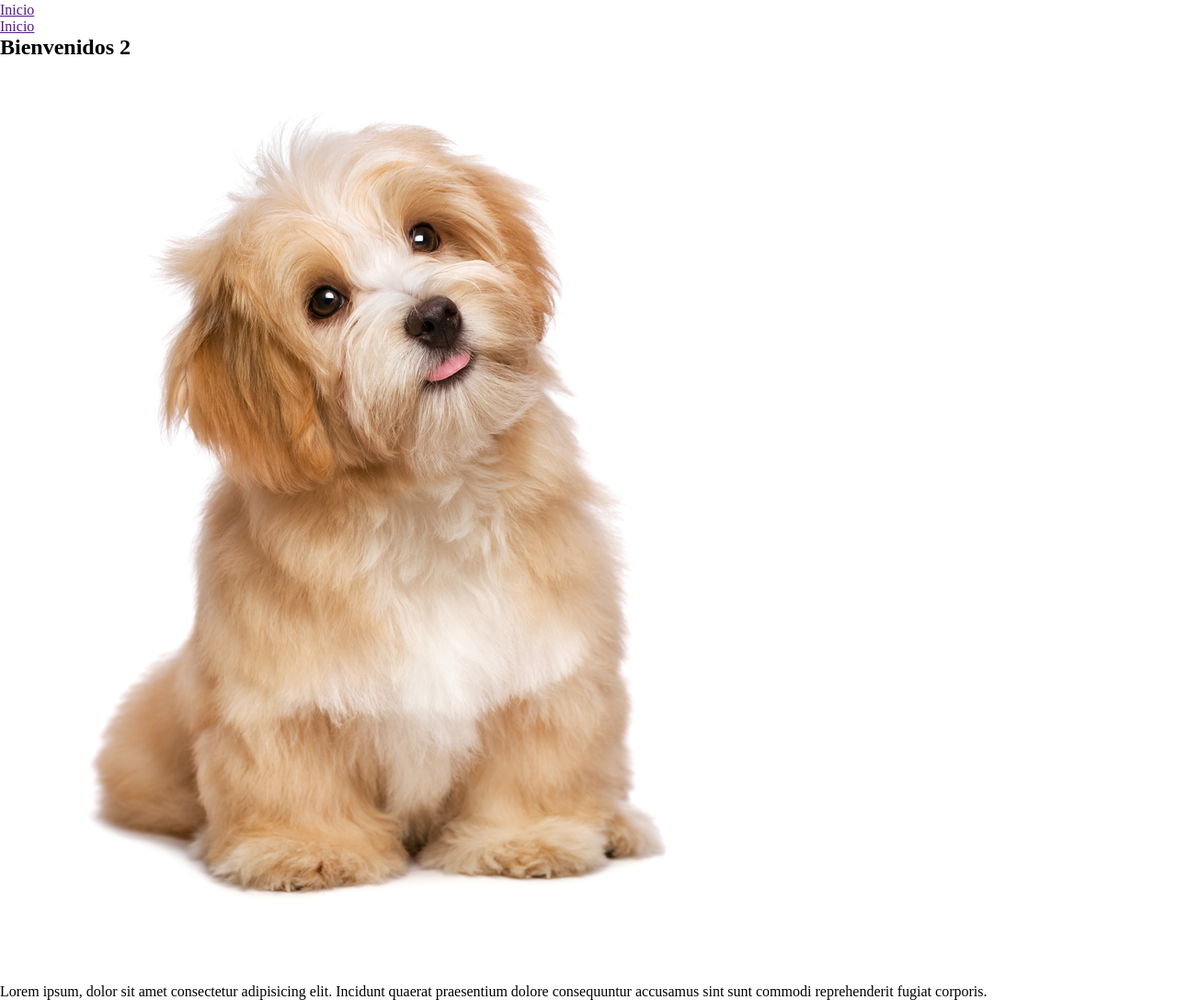
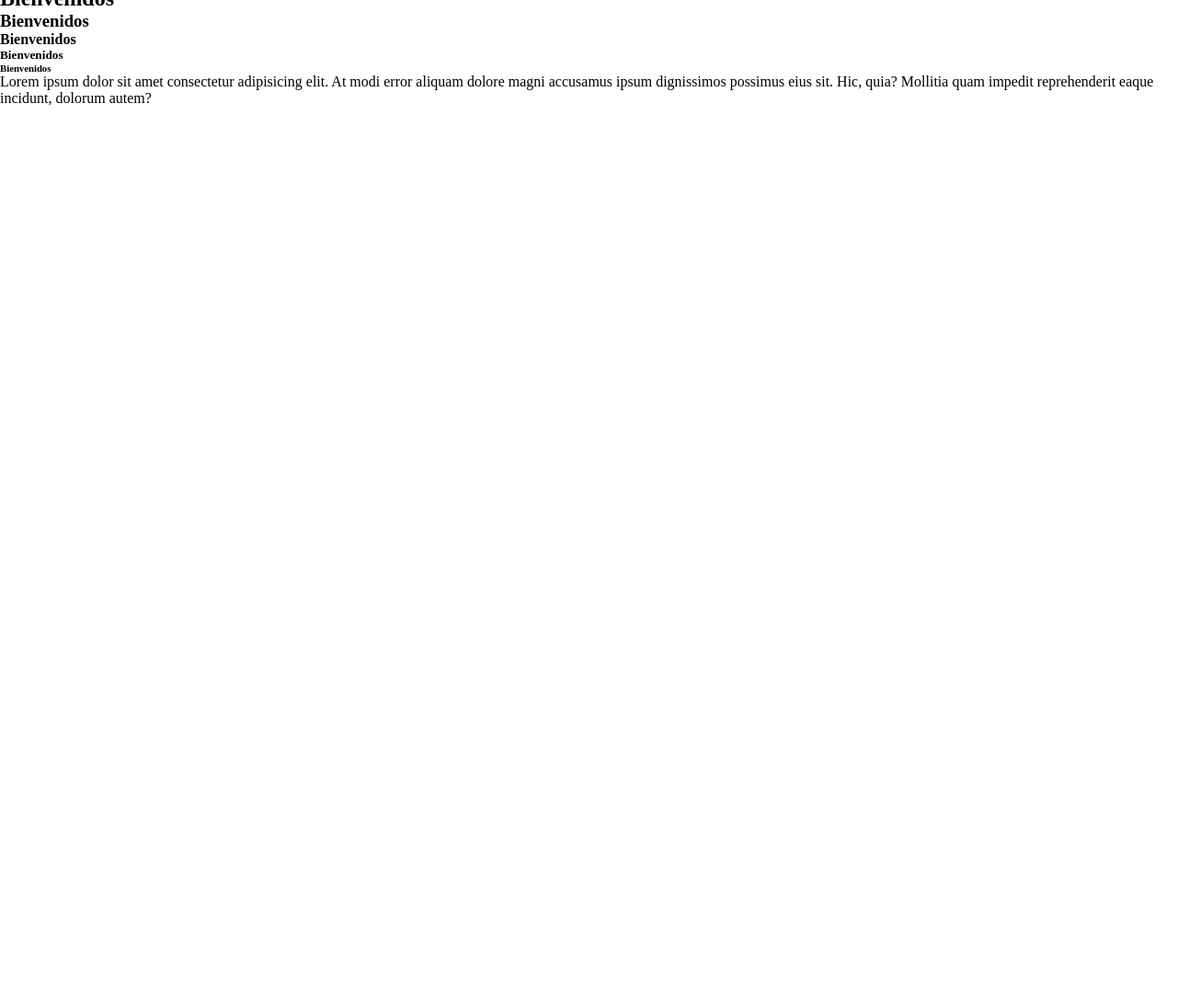
Before and after one commit to janierjose/ejemplo2, a plain HTML site: page index.html in a window 1280 px wide. Shown: the part 52-1139 px from the top of the page at 92% size. After the commit the page ends 800 px from the top, so only its background shows below. Drawn offline with Linux system fonts and the light colour scheme.

Commit message:
Heading y parrafo

```diff
--- a/index.html
+++ b/index.html
@@ -8,27 +8,17 @@
     <link rel="stylesheet" href="css/styles.css" />
   </head>
   <body>
-    <header>
-      <ul>
-        <li><a href="">Inicio</a></li>
-        <li><a href="">Inicio</a></li>
-        <li><a href="">Inicio</a></li>
-        <li><a href="">Inicio</a></li>
-        <li><a href="">Inicio</a></li>
-      </ul>
-    </header>
-    <main>
-      <article>
-        <h1>Bienvenidos 2</h1>
-        <img src="image/dog.jpg" alt="" />
-        <p>
-          Lorem ipsum, dolor sit amet consectetur adipisicing elit. Incidunt
-          quaerat praesentium dolore consequuntur accusamus sint sunt commodi
-          reprehenderit fugiat corporis.
-        </p>
-      </article>
-    </main>
-
+    <h1>Bienvenidos</h1>
+    <h2>Bienvenidos</h2>
+    <h3>Bienvenidos</h3>
+    <h4>Bienvenidos</h4>
+    <h5>Bienvenidos</h5>
+    <h6>Bienvenidos</h6>
+    <p>
+      Lorem ipsum dolor sit amet consectetur adipisicing elit. At modi error
+      aliquam dolore magni accusamus ipsum dignissimos possimus eius sit. Hic,
+      quia? Mollitia quam impedit reprehenderit eaque incidunt, dolorum autem?
+    </p>
     <script src="js/script.js"></script>
   </body>
 </html>
```
